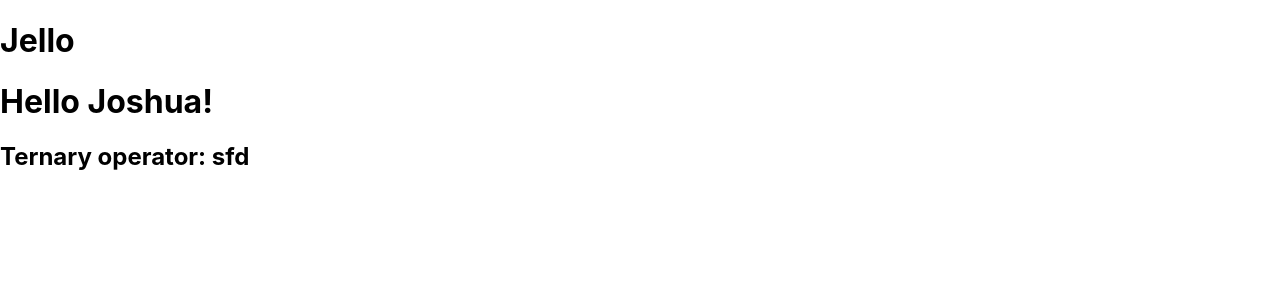
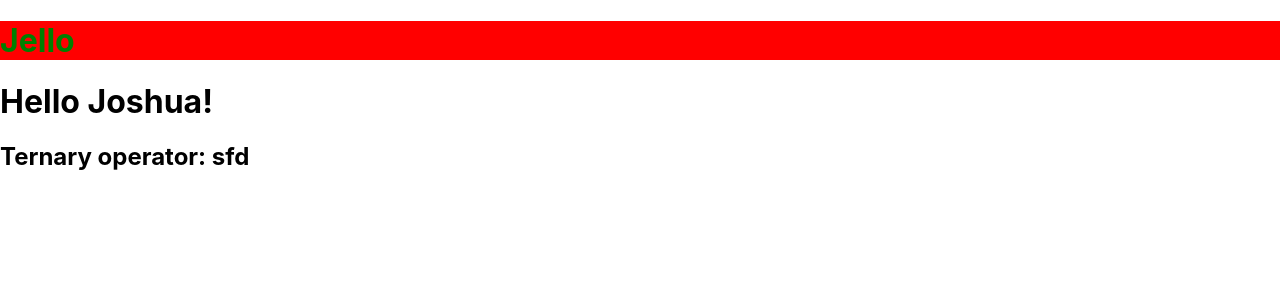
Before and after one commit to frumsrekovni/task-tracker, a React (Create React App) app: page / in a window 1280 px wide. Shown: the top 300 px of the page. Built offline with nearby package versions, Linux system fonts and the light colour scheme.

Commit message:
playing around with CSS and proptypes. This mixing of ts, html and css in the same file goes against everything ive previously learned

```diff
--- a/src/components/Header.tsx
+++ b/src/components/Header.tsx
@@ -1,9 +1,27 @@
-const Header = (props) => {
+import PropTypes from 'prop-types'
+
+const Header = ({title}) => {
   return (
    <header>
-    <h1>{props.title}</h1>
+    <h1 style= {headerStyle}>{title}</h1>
    </header>
   )
 }
 
+// You can set default values in case it is not set in the main app.
+Header.defaultProps = {
+  title: "Title Not Set"
+}
+
+Header.propTypes = {
+  title: PropTypes.string,
+}
+
+// This is heresy. Mixing typescript, html and CSS like this.
+// how low have we fallen
+const headerStyle = {
+    color: 'green',
+    backgroundColor: 'red'
+}
+
 export default Header
```
Also changed, not shown: src/index.css (line endings or trailing spaces).
